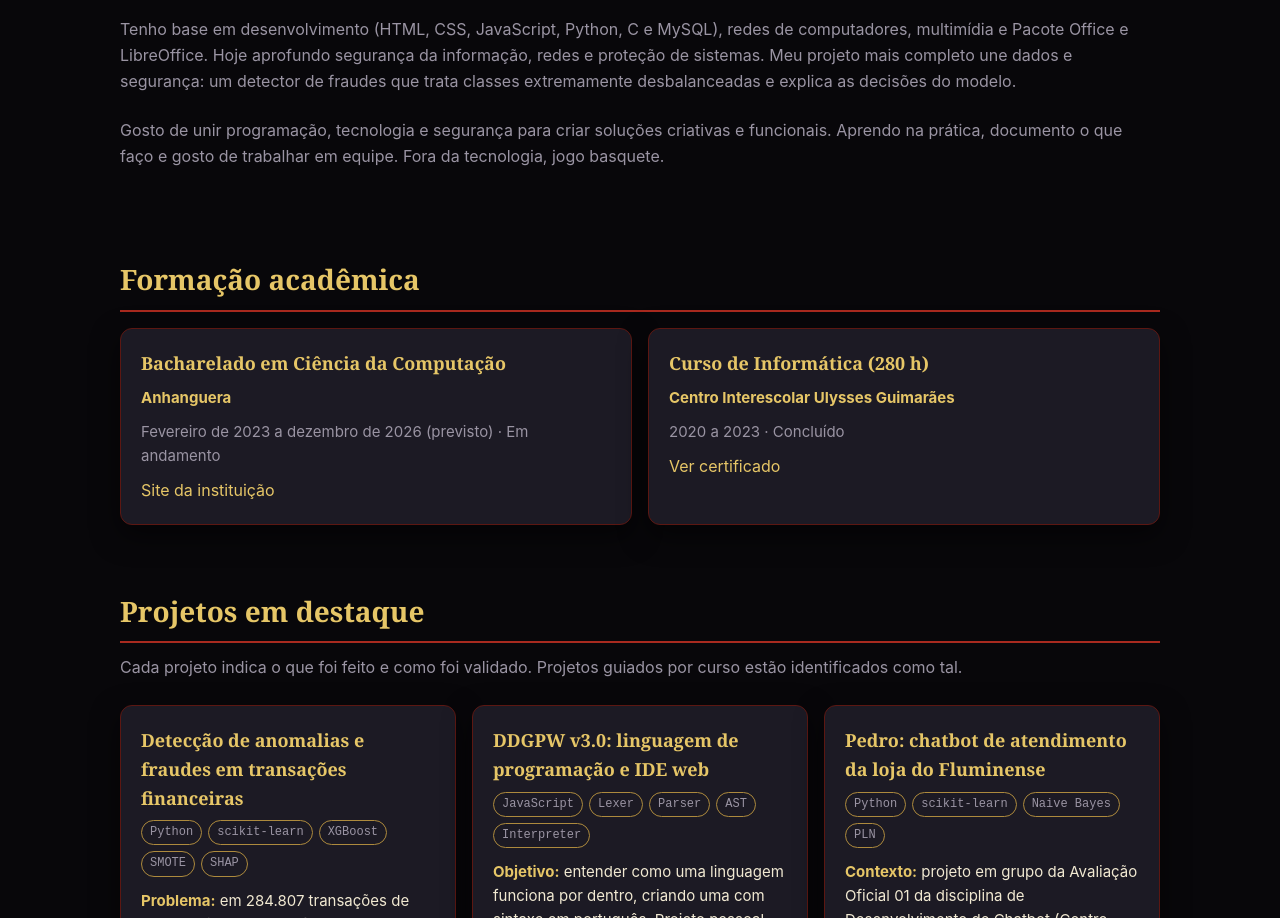
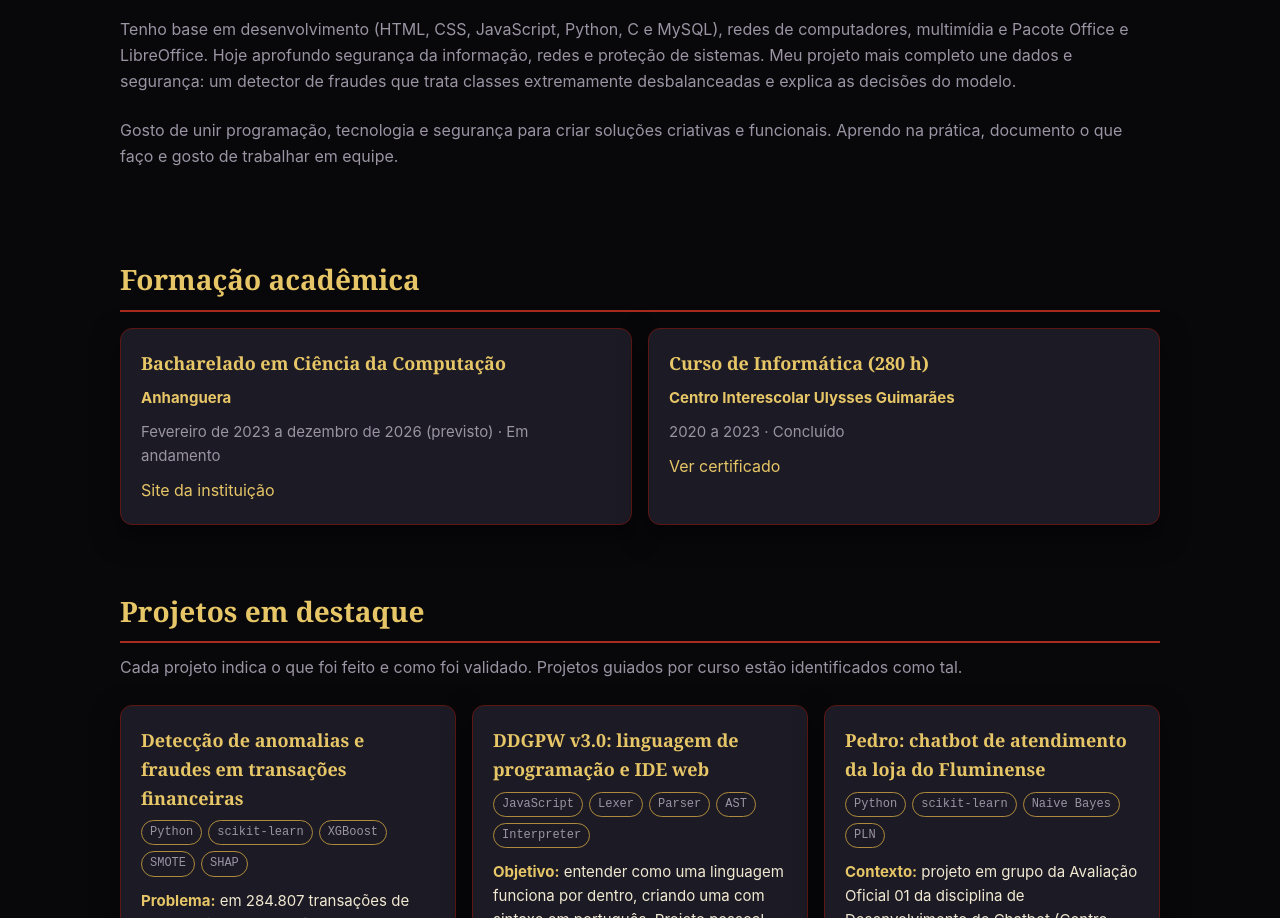
Before and after one commit to DCapulot/David_Capulot_Correa, a plain HTML site: page index.html in a window 1280 px wide. Shown: the part 805-1723 px from the top of the page. Drawn offline with Linux system fonts and the light colour scheme.

Commit message:
Update personal introduction in index.html
Removed mention of playing basketball from personal introduction.

```diff
--- a/index.html
+++ b/index.html
@@ -58,7 +58,7 @@
 <h2>Sobre mim</h2>
 <p class="lead" style="margin-top:12px">Sou estudante de Ciência da Computação na Anhanguera (início em fevereiro de 2023, conclusão prevista em dezembro de 2026). Quero atuar com segurança defensiva: monitoramento, análise de logs e resposta a incidentes.</p>
 <p class="sub">Tenho base em desenvolvimento (HTML, CSS, JavaScript, Python, C e MySQL), redes de computadores, multimídia e Pacote Office e LibreOffice. Hoje aprofundo segurança da informação, redes e proteção de sistemas. Meu projeto mais completo une dados e segurança: um detector de fraudes que trata classes extremamente desbalanceadas e explica as decisões do modelo.</p>
-<p class="sub" style="margin-top:0">Gosto de unir programação, tecnologia e segurança para criar soluções criativas e funcionais. Aprendo na prática, documento o que faço e gosto de trabalhar em equipe. Fora da tecnologia, jogo basquete.</p>
+<p class="sub" style="margin-top:0">Gosto de unir programação, tecnologia e segurança para criar soluções criativas e funcionais. Aprendo na prática, documento o que faço e gosto de trabalhar em equipe.</p>
 </section>
 
 <!-- 3. FORMAÇÃO -->
```
